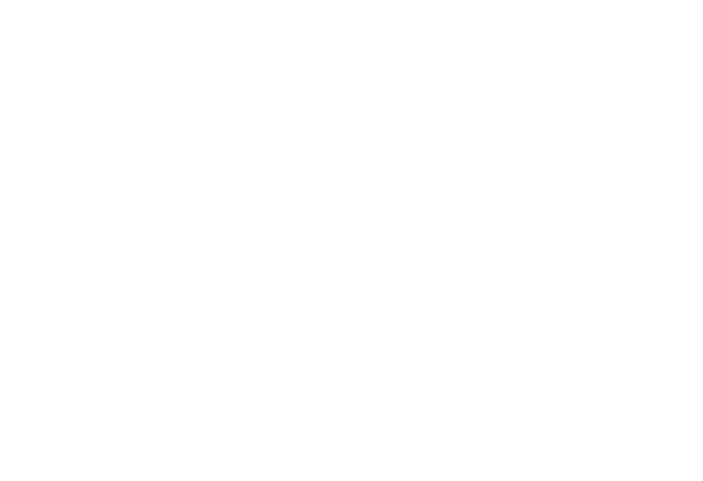
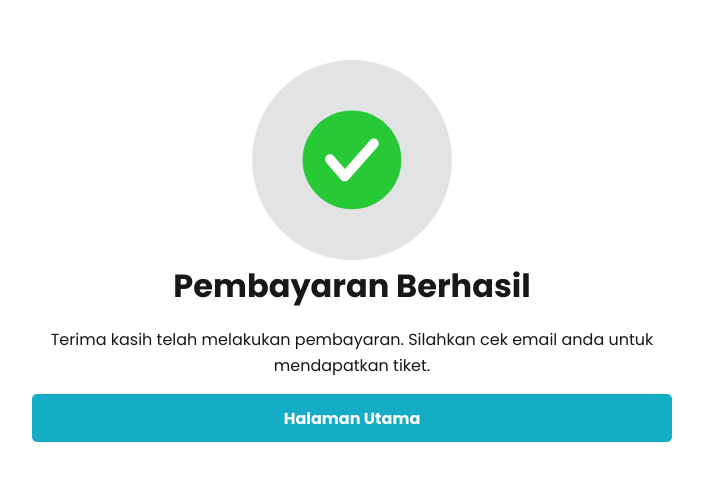
Before and after one commit to RoyhanRPL2/NorthExpo-project, a Vue app: page /payment-success in a window 1280 px wide. Before the commit this address had no page. Shown: the part 149-630 px from the top of the page, without its empty margins (288-991 px from the left). Built offline with nearby package versions, Linux system fonts and the light colour scheme.

Commit message:
perf:[RB] add payment success page for success payment condition

```diff
--- a/src/components/paymentModal.vue
+++ b/src/components/paymentModal.vue
@@ -75,10 +75,13 @@ export default {
       }
     },
     async payWithMidtrans() {
+
       try {
         // const response = await axios.post(`http://127.0.0.1:9099/api/order/transaction/${this.id}`);
         // Retrieve the Snap token from the API response
         const snapToken = this.data.token;
+
+        const self = this;
 
         // Initiate the Midtrans payment using Snap.js
         snap.pay(snapToken, {
@@ -89,6 +92,7 @@ export default {
             localStorage.removeItem('pembayaran');
             localStorage.removeItem('tkn-pembayaran');
             // Redirect or show success message as needed
+            self.$router.push({ name : 'payment-success'});
           },
           onPending: function (result) {
             // Payment pending, handle pending logic here
--- a/src/router/index.js
+++ b/src/router/index.js
@@ -63,6 +63,11 @@ const routes = [
     path: '/kuliner/detail/:id',
     name: 'detail-kuliner',
     component: () => import('../views/detailCulinary.vue')
+  },
+  {
+    path: '/payment-success',
+    name: 'payment-success',
+    component: () => import('../views/PaymentSuccessView.vue')
   }
 ]
 
--- /dev/null
+++ b/src/views/PaymentSuccessView.vue
@@ -0,0 +1,76 @@
+<template>
+    <div class="success-card">
+        <!-- success icon -->
+        <div class="icon-wrapper">
+            <img class="success-icon" src="../assets/check-symbol-4794.svg" alt="">
+        </div>
+        <div class="success-card-content">
+            <!-- in indonesian language -->
+            <h1>Pembayaran Berhasil</h1>
+            <p>Terima kasih telah melakukan pembayaran. Silahkan cek email anda untuk mendapatkan tiket.</p>
+            <router-link :to="{ name: 'home'}">
+                <button>Halaman Utama</button>
+            </router-link>
+        </div>
+    </div>
+</template>
+
+<script>
+
+</script>
+
+<style scoped>
+.success-card {
+    display: flex;
+    flex-direction: column;
+    align-items: center;
+    justify-content: center;
+    height: 100vh;
+}
+
+.icon-wrapper {
+    width: 200px;
+    height: 200px;
+    border-radius: 50%;
+    background-color: var(--color-theme-100);
+    display: flex;
+    align-items: center;
+    justify-content: center;
+}
+
+.success-icon {
+    width: 100px;
+    height: 100px;
+}
+
+.success-card-content {
+    width: 50%;
+    text-align: center;
+}
+
+.success-card-content h1 {
+    font-size: 2rem;
+    font-weight: 700;
+    margin-bottom: 1rem;
+    color: var(--color-theme-950);
+}
+
+.success-card-content p {
+    font-size: 1rem;
+    font-weight: 400;
+    margin-bottom: 1rem;
+    color: var(--color-theme-950);
+}
+
+.success-card-content button {
+    width: 100%;
+    height: 3rem;
+    border: none;
+    border-radius: 5px;
+    background-color: var(--color-primary-500);
+    color: var(--color-theme-50);
+    font-size: 1rem;
+    font-weight: 700;
+    cursor: pointer;
+}
+</style>
```
Also changed, not shown: src/components/DestinationTicketDetail.vue (deleted, +0 -10 lines), src/assets/check-symbol-4794.svg (added).
